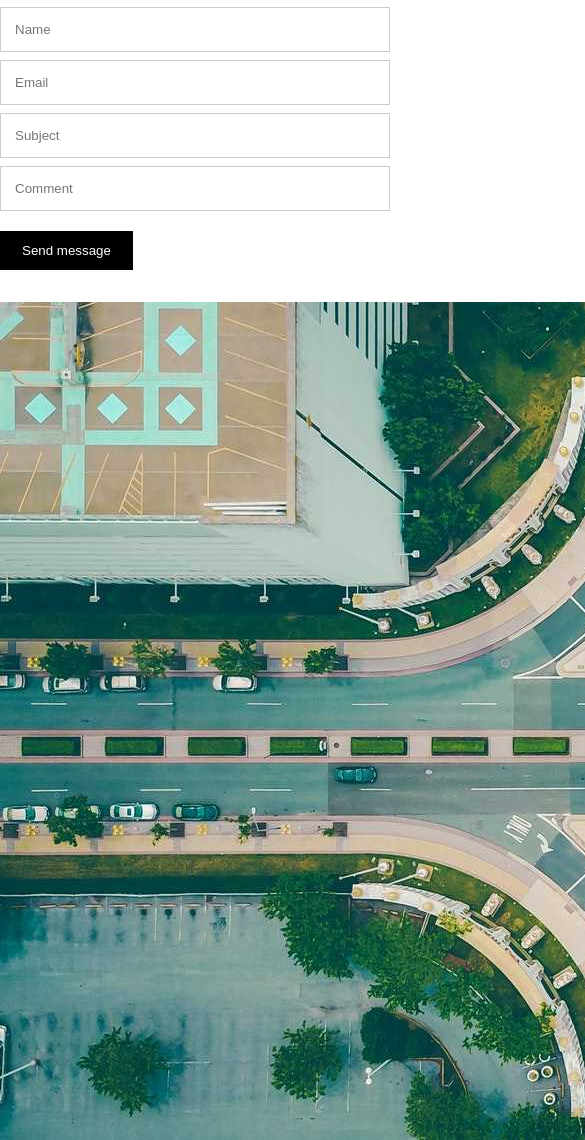
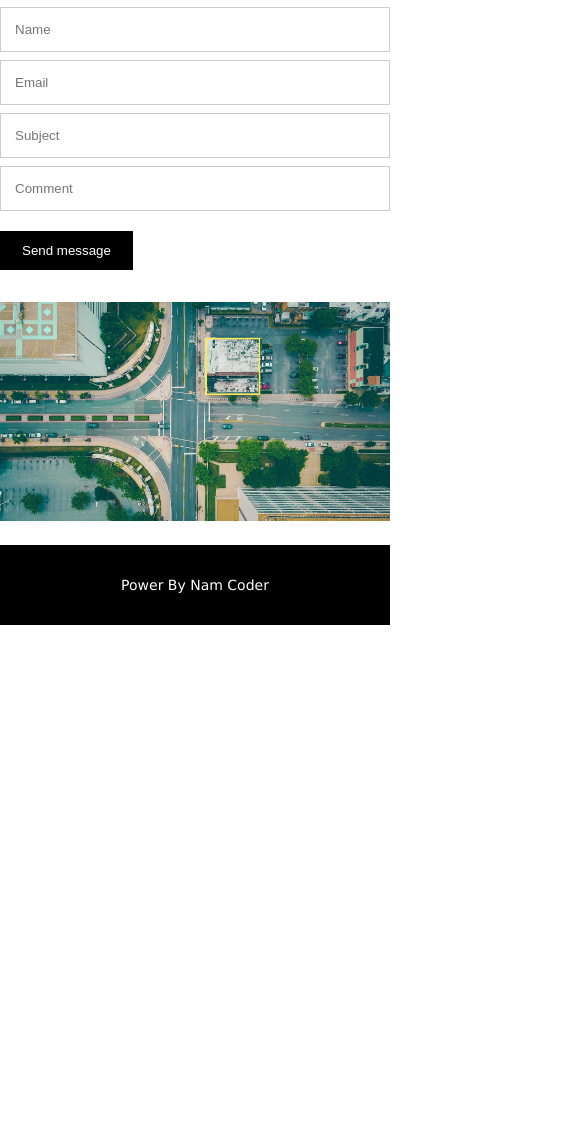
Before and after one commit to HoQuocNam92/Architects, a plain HTML site: page index.html in a window 390 px wide. Shown: the part 1457-2597 px from the top of the page, 585 px wide, since content can reach past the window. After the commit the page ends 2082 px from the top, so only its background shows below. Drawn offline with Linux system fonts and the light colour scheme.

Commit message:
Fix responsive map

```diff
--- a/style.css
+++ b/style.css
@@ -190,6 +190,10 @@ body {
 
 
 
+#content .content-map img {
+    max-width: 100%;
+    height: auto;
+}
 
 .section-heading hr {
     opacity: 0.2;
@@ -230,4 +234,5 @@ body {
     background-color: #000;
     color: #fff;
     line-height: 80px;
+    font-size: 14px;
 }
```
